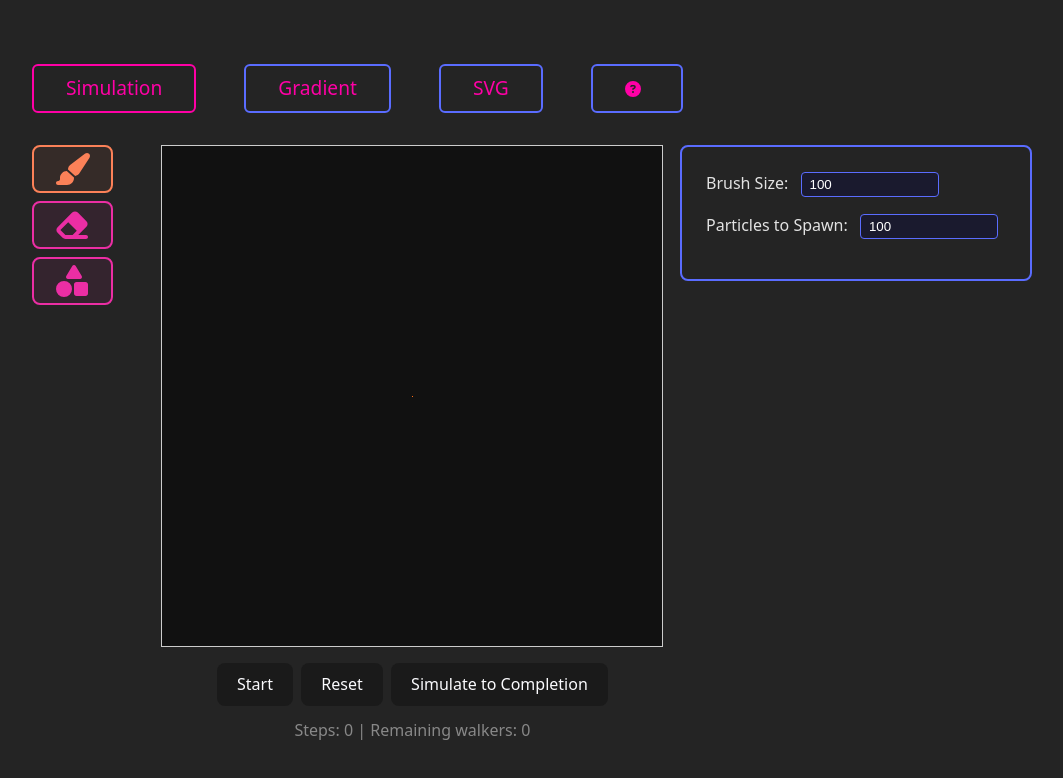
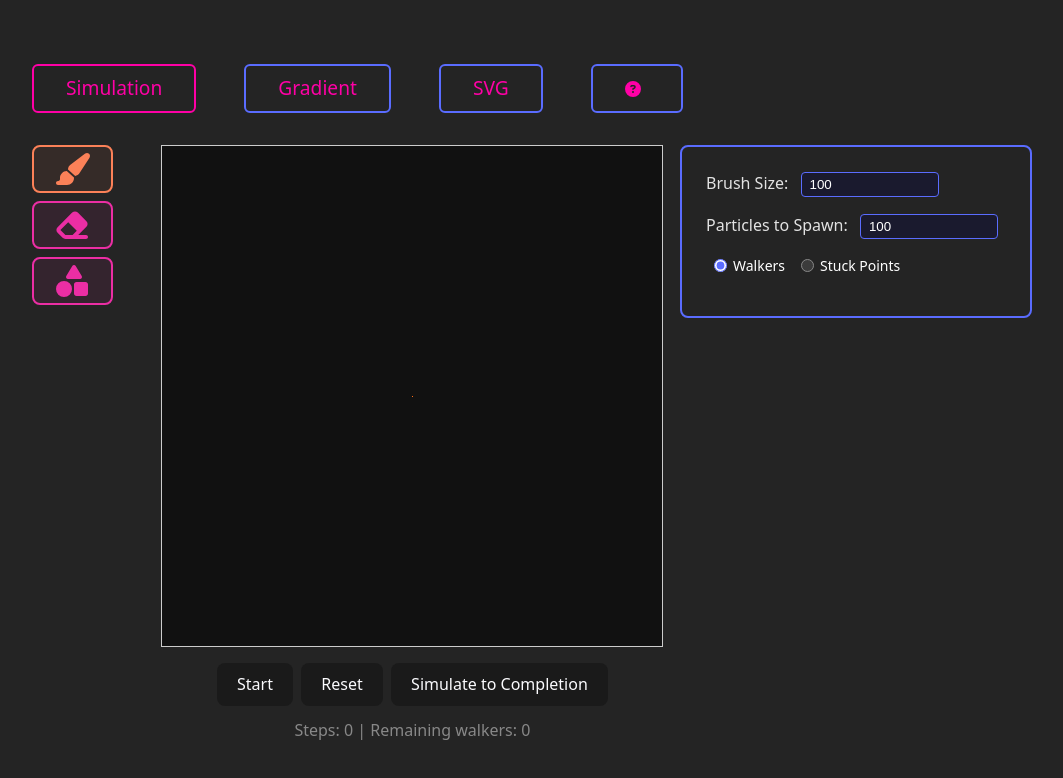
Before and after one commit to chriswininger/DLA-Studio-2025, a React (Vite) app: page /simple-2d-animated-dla in a window 1280 px wide. Shown: the top 778 px of the page, without its empty margins (108-1171 px from the left). Built offline with nearby package versions, Linux system fonts and the light colour scheme.

Commit message:
Added brush spawn type
now you can spawn stuck points or walkers

```diff
--- a/src/tabs/Simple2DAnimatedDLA/paint-brush-controls/paint-brush-controls.css
+++ b/src/tabs/Simple2DAnimatedDLA/paint-brush-controls/paint-brush-controls.css
@@ -24,6 +24,32 @@
   cursor: not-allowed;
 }
 
+.dlasim_radio-group {
+  display: flex;
+  gap: 16px;
+  margin-left: 8px;
+}
+
+.dlasim_radio-label {
+  display: flex;
+  align-items: center;
+  gap: 6px;
+  cursor: pointer;
+  color: #fff;
+  font-size: 14px;
+}
+
+.dlasim_radio-input {
+  margin: 0;
+  cursor: pointer;
+  accent-color: var(--control-border-color);
+}
+
+.dlasim_radio-input:disabled {
+  opacity: 0.5;
+  cursor: not-allowed;
+}
+
 /* Mobile responsive styles */
 @media (max-width: 768px) {
   .dlasim_paint-controls {
@@ -46,4 +72,10 @@
     max-width: 200px;
     font-size: 16px; /* Prevent zoom on mobile */
   }
+
+  .dlasim_radio-group {
+    margin-left: 0;
+    flex-direction: column;
+    gap: 12px;
+  }
 }
--- a/src/tabs/Simple2DAnimatedDLA/paint-brush-controls/paint-brush-controls.tsx
+++ b/src/tabs/Simple2DAnimatedDLA/paint-brush-controls/paint-brush-controls.tsx
@@ -1,7 +1,7 @@
 import React from 'react';
 import { useDispatch } from 'react-redux';
 import { useAppSelector } from '../../../store';
-import { setBrushSize, setBrushParticles } from '../simple-2d-animated-dla-slice';
+import { setBrushSize, setBrushParticles, setBrushSpawnType } from '../simple-2d-animated-dla-slice';
 import type { RootState } from '../../../store';
 import type { Simple2DAnimatedDLAUIState } from '../simple-2d-animated-dla-slice';
 import './paint-brush-controls.css';
@@ -19,6 +19,9 @@ const PaintBrushControls: React.FC<PaintBrushControlsProps> = ({
   );
   const brushParticles = useAppSelector((state: RootState) =>
     (state.simple2dAnimatedDla as Simple2DAnimatedDLAUIState).brushParticles
+  );
+  const brushSpawnType = useAppSelector((state: RootState) =>
+    (state.simple2dAnimatedDla as Simple2DAnimatedDLAUIState).brushSpawnType
   );
 
   return (
@@ -51,6 +54,34 @@ const PaintBrushControls: React.FC<PaintBrushControlsProps> = ({
           className="dlasim_paint-input"
         />
       </div>
+      <div className="dlasim_paint-row">
+        <div className="dlasim_radio-group">
+          <label className="dlasim_radio-label">
+            <input
+              type="radio"
+              name="brush-spawn-type"
+              value="walkers"
+              checked={brushSpawnType === 'walkers'}
+              onChange={handleBrushSpawnTypeChange}
+              disabled={isRunning}
+              className="dlasim_radio-input"
+            />
+            Walkers
+          </label>
+          <label className="dlasim_radio-label">
+            <input
+              type="radio"
+              name="brush-spawn-type"
+              value="stuck points"
+              checked={brushSpawnType === 'stuck points'}
+              onChange={handleBrushSpawnTypeChange}
+              disabled={isRunning}
+              className="dlasim_radio-input"
+            />
+            Stuck Points
+          </label>
+        </div>
+      </div>
     </div>
   );
 
@@ -67,6 +98,11 @@ const PaintBrushControls: React.FC<PaintBrushControlsProps> = ({
       dispatch(setBrushParticles(val));
     }
   }
+
+  function handleBrushSpawnTypeChange(e: React.ChangeEvent<HTMLInputElement>) {
+    const value = e.target.value as 'walkers' | 'stuck points';
+    dispatch(setBrushSpawnType(value));
+  }
 };
 
 export default PaintBrushControls;
--- a/src/tabs/Simple2DAnimatedDLA/simple-2d-animated-dla-slice.ts
+++ b/src/tabs/Simple2DAnimatedDLA/simple-2d-animated-dla-slice.ts
@@ -4,6 +4,7 @@ import { DEFAULT_PARTICLES } from './simple-2d-animated-dla-constants';
 import type { ClusterMap } from '../../dla/dla';
 
 export type Simple2DAnimatedDLATool = 'brush' | 'eraser' | 'spawn-shapes';
+export type BrushSpawnType = 'walkers' | 'stuck points';
 export interface Simple2DAnimatedDLAUIState {
   numParticles: number;
   spawnXOffset: number;
@@ -16,6 +17,7 @@ export interface Simple2DAnimatedDLAUIState {
   isRunning: boolean;
   isSimulating: boolean;
   selectedTool: Simple2DAnimatedDLATool;
+  brushSpawnType: BrushSpawnType;
   // DLA simulation state
   dlaCluster: ClusterMap;
   dlaWalkers: { x: number; y: number }[];
@@ -34,6 +36,7 @@ const initialState: Simple2DAnimatedDLAUIState = {
   isRunning: false,
   isSimulating: false,
   selectedTool: 'brush',
+  brushSpawnType: 'walkers',
   // DLA simulation state
   dlaCluster: {},
   dlaWalkers: [],
@@ -77,6 +80,9 @@ const slice = createSlice({
     setSelectedTool(state, action: PayloadAction<Simple2DAnimatedDLATool>) {
       state.selectedTool = action.payload;
     },
+    setBrushSpawnType(state, action: PayloadAction<BrushSpawnType>) {
+      state.brushSpawnType = action.payload;
+    },
     saveDLAState(state, action: PayloadAction<{ cluster: ClusterMap; walkers: { x: number; y: number }[]; steps: number }>) {
       state.dlaCluster = action.payload.cluster;
       state.dlaWalkers = action.payload.walkers;
@@ -102,6 +108,7 @@ export const {
   setIsRunning,
   setIsSimulating,
   setSelectedTool,
+  setBrushSpawnType,
   saveDLAState,
   resetDLAState
 } = slice.actions;
--- a/src/tabs/Simple2DAnimatedDLA/simple-2d-animated-dla.tsx
+++ b/src/tabs/Simple2DAnimatedDLA/simple-2d-animated-dla.tsx
@@ -4,7 +4,7 @@ import { useAppSelector } from '../../store';
 import { setIsRunning, saveDLAState, resetDLAState, setIsSimulating } from './simple-2d-animated-dla-slice';
 import { CANVAS_WIDTH, CANVAS_HEIGHT } from './simple-2d-animated-dla-constants';
 import { createDLAState, stepDLA } from '../../dla/dla';
-import type { DLAState } from '../../dla/dla';
+import type { DLAState, ClusterMap } from '../../dla/dla';
 import type { RootState } from '../../store';
 import type { Simple2DAnimatedDLAUIState } from './simple-2d-animated-dla-slice';
 import './simple-2d-animated-dla.css';
@@ -86,6 +86,7 @@ const Simple2DAnimatedDLA: React.FC = () => {
     canvasRef,
     setCursorPosition,
     spawnWalkersInBrushRadius,
+    spawnStickyPointsInBrushRadius,
     removeWalkersInEraserRadius
   });
 
@@ -380,6 +381,7 @@ const Simple2DAnimatedDLA: React.FC = () => {
     ctx.restore();
   }
 
+
   function spawnWalkersInBrushRadius(centerX: number, centerY: number, brushSize: number, numWalkers: number) {
     if (!dlaStateRef.current) return;
 
@@ -387,6 +389,41 @@ const Simple2DAnimatedDLA: React.FC = () => {
     const walkers: { x: number; y: number }[] = [];
 
     for (let i = 0; i < numWalkers; i++) {
+      const point = generateRandomPointInBrushCircle(centerX, centerY, radius);
+      walkers.push(point);
+    }
+
+    // Add walkers to the current state
+    dlaStateRef.current.walkers = [...dlaStateRef.current.walkers, ...walkers];
+    doDraw();
+  }
+
+  function spawnStickyPointsInBrushRadius(centerX: number, centerY: number, brushSize: number, numPoints: number) {
+    if (!dlaStateRef.current) return;
+
+    const radius = brushSize / 2;
+    const newCluster: ClusterMap = {};
+
+    for (let i = 0; i < numPoints; i++) {
+      const point = generateRandomPointInBrushCircle(centerX, centerY, radius);
+      const pointKey = `${point.x},${point.y}`;
+
+      // Only add if the point doesn't already exist in the cluster
+      if (!dlaStateRef.current.cluster[pointKey]) {
+        newCluster[pointKey] = {
+          point,
+          distance: 0,
+          parent: 'ROOT'
+        };
+      }
+    }
+
+    // Add new cluster points to the current state
+    dlaStateRef.current.cluster = { ...dlaStateRef.current.cluster, ...newCluster };
+    doDraw();
+  }
+
+  function generateRandomPointInBrushCircle(centerX: number, centerY: number, radius: number): { x: number; y: number } {
     // Generate random angle and distance within the circle
     const angle = Math.random() * 2 * Math.PI;
     const distance = Math.random() * radius;
@@ -399,12 +436,7 @@ const Simple2DAnimatedDLA: React.FC = () => {
     const clampedX = Math.max(0, Math.min(CANVAS_WIDTH - 1, x));
     const clampedY = Math.max(0, Math.min(CANVAS_HEIGHT - 1, y));
 
-      walkers.push({ x: clampedX, y: clampedY });
-    }
-
-    // Add walkers to the current state
-    dlaStateRef.current.walkers = [...dlaStateRef.current.walkers, ...walkers];
-    doDraw();
+    return { x: clampedX, y: clampedY };
   }
 
   function removeWalkersInEraserRadius(centerX: number, centerY: number, eraserSize: number) {
@@ -600,6 +632,7 @@ function useHandleMouseMoveInCanvas({
   canvasRef,
   setCursorPosition,
   spawnWalkersInBrushRadius,
+  spawnStickyPointsInBrushRadius,
   removeWalkersInEraserRadius
 }: {
   shouldShowBrushPreview: boolean;
@@ -608,12 +641,14 @@ function useHandleMouseMoveInCanvas({
   canvasRef: React.RefObject<HTMLCanvasElement | null>;
   setCursorPosition: React.Dispatch<React.SetStateAction<{ x: number; y: number } | null>>;
   spawnWalkersInBrushRadius: (x: number, y: number, brushSize: number, numWalkers: number) => void;
+  spawnStickyPointsInBrushRadius: (x: number, y: number, brushSize: number, numPoints: number) => void;
   removeWalkersInEraserRadius: (x: number, y: number, eraserSize: number) => void;
 }) {
   const isRunning = useAppSelector((state: RootState) => (state.simple2dAnimatedDla as Simple2DAnimatedDLAUIState).isRunning);
   const selectedTool = useAppSelector((state: RootState) => (state.simple2dAnimatedDla as Simple2DAnimatedDLAUIState).selectedTool);
   const brushSize = useAppSelector((state: RootState) => (state.simple2dAnimatedDla as Simple2DAnimatedDLAUIState).brushSize);
   const brushParticles = useAppSelector((state: RootState) => (state.simple2dAnimatedDla as Simple2DAnimatedDLAUIState).brushParticles);
+  const brushSpawnType = useAppSelector((state: RootState) => (state.simple2dAnimatedDla as Simple2DAnimatedDLAUIState).brushSpawnType);
   const eraserSize = useAppSelector((state: RootState) => (state.simple2dAnimatedDla as Simple2DAnimatedDLAUIState).eraserSize);
 
   return React.useCallback((e: React.MouseEvent<HTMLCanvasElement>) => {
@@ -631,14 +666,18 @@ function useHandleMouseMoveInCanvas({
         // If dragging, handle tool operations
         if (isDragging && !isRunning) {
           if (selectedTool === 'brush') {
+            if (brushSpawnType === 'walkers') {
               spawnWalkersInBrushRadius(x, y, brushSize, brushParticles);
+            } else if (brushSpawnType === 'stuck points') {
+              spawnStickyPointsInBrushRadius(x, y, brushSize, brushParticles);
+            }
           } else if (selectedTool === 'eraser') {
             removeWalkersInEraserRadius(x, y, eraserSize);
           }
         }
       }
     }
-  }, [shouldShowBrushPreview, shouldShowEraserPreview, isDragging, selectedTool, isRunning, brushSize, brushParticles, eraserSize, canvasRef, setCursorPosition, spawnWalkersInBrushRadius, removeWalkersInEraserRadius]);
+  }, [shouldShowBrushPreview, shouldShowEraserPreview, isDragging, selectedTool, isRunning, brushSize, brushParticles, brushSpawnType, eraserSize, canvasRef, setCursorPosition, spawnWalkersInBrushRadius, spawnStickyPointsInBrushRadius, removeWalkersInEraserRadius]);
 }
 
 export default Simple2DAnimatedDLA;
```
Lines whose indentation alone changed are shown as unchanged.
